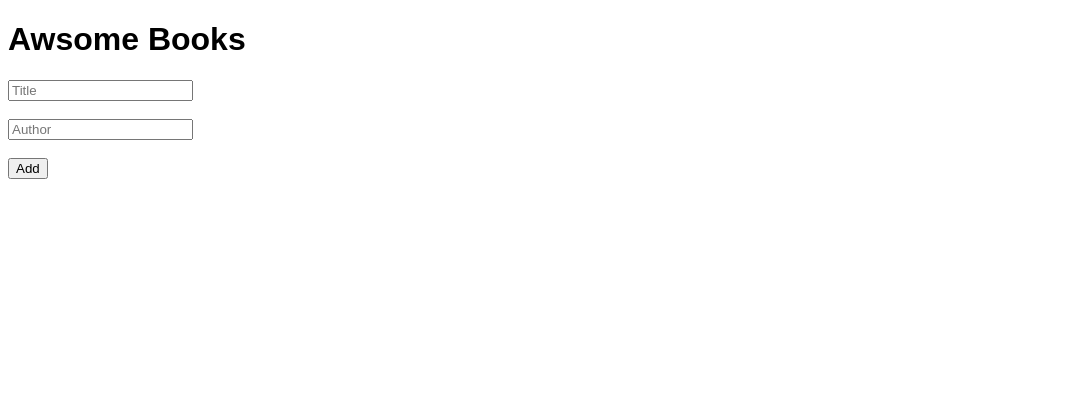
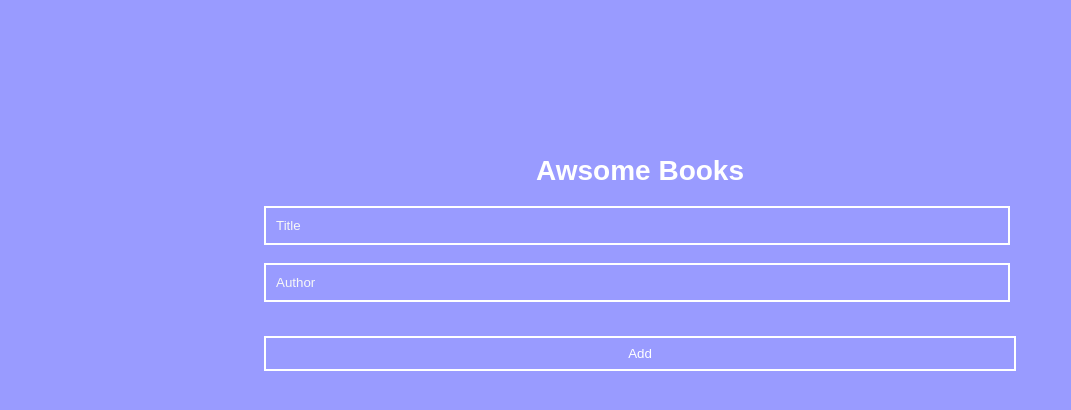
Before and after one commit to Said-laasri/Awesome-Book, a website: page index.html in a window 1280 px wide. Shown: the whole page, without its empty margins (0-1071 px from the left). Drawn offline with Linux system fonts and the light colour scheme.

Commit message:
Awsome Book website Styles added

```diff
--- a/index.html
+++ b/index.html
@@ -11,17 +11,17 @@
 
 <body>
     <header>
-        <h1>Awsome Books</h1>
+        <h1 class="heading">Awsome Books</h1>
     </header>
     <div class="bookList">
 
     </div>
     <form>
         <div>
-            <input id="title" name="title" type="text" placeholder="Title">
+            <input class="input" id="title" name="title" type="text" placeholder="Title">
         </div> <br>
         <div>
-            <input id="author" name="author" type="text" placeholder="Author">
+            <input class="input" id="author" name="author" type="text" placeholder="Author">
         </div> <br>
             <button class="submit" type="submit">Add</button>
     </form>
--- a/style.css
+++ b/style.css
@@ -1,3 +1,52 @@
 * {
   font-family: sans-serif;
 }
+
+body {
+  background-color: rgb(153, 155, 255);
+  display: flex;
+  flex-direction: column;
+  padding: 10% 20%;
+  color: #fff;
+}
+
+.heading {
+  color: #fff;
+  font-size: 28px;
+  align-self: center;
+  text-align: center;
+}
+
+button {
+  width: 100%;
+  height: 35px;
+  background-color: rgb(153, 155, 255);
+  color: #fff;
+  border: 2px solid #fff;
+  margin-top: 16px;
+}
+
+button:hover {
+  background-color: rgb(179, 180, 253);
+  border: none;
+}
+
+hr {
+  background: #fff;
+  width: 100%;
+  margin-top: 20px;
+  margin-bottom: 20px;
+}
+
+.input {
+  width: 96%;
+  height: 25px;
+  background-color: rgb(153, 155, 255);
+  color: #fff;
+  border: 2px solid #fff;
+  padding: 5px 10px;
+}
+
+::placeholder {
+  color: rgb(247, 247, 247);
+}
```
